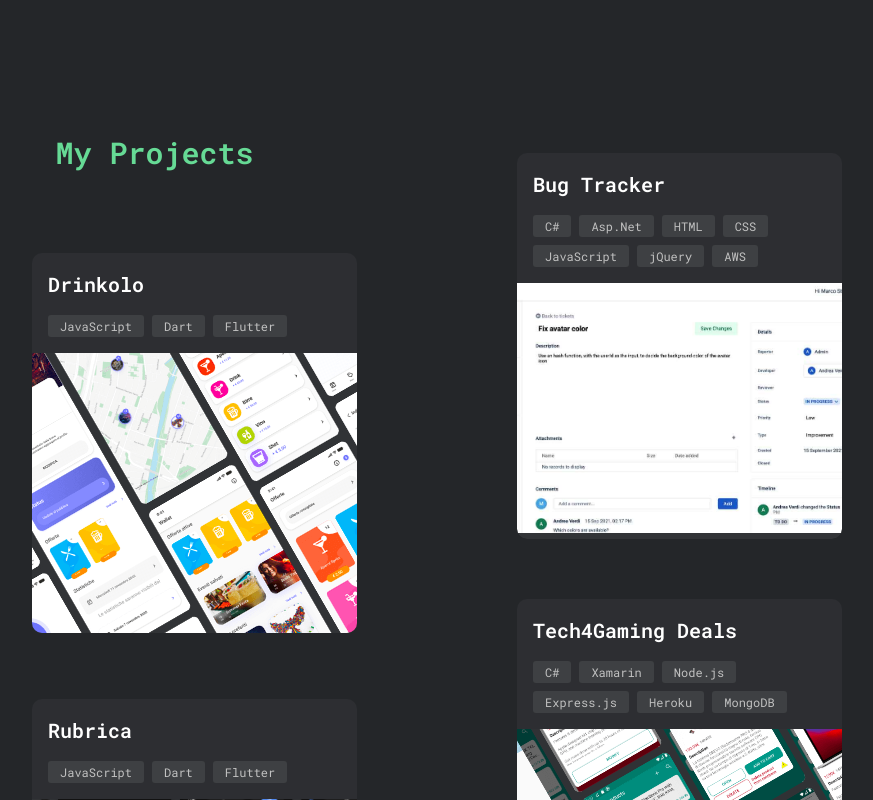
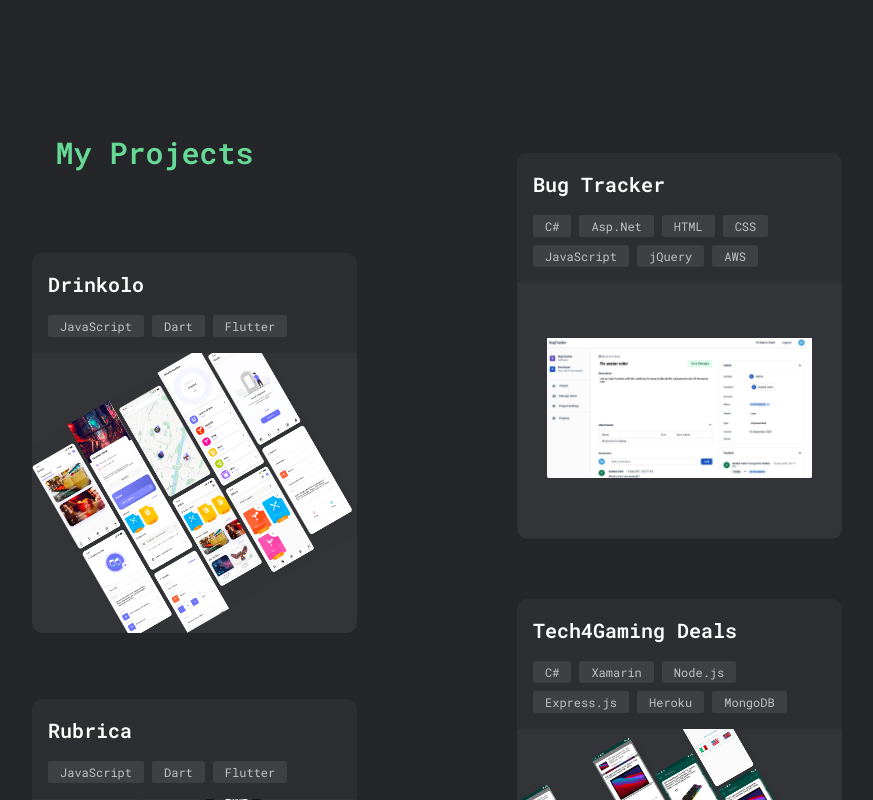
Before and after one commit to StariMarco/Portfolio, a React (Create React App) app: page / in a window 1280 px wide. Shown: the part 2040-2840 px from the top of the page, without its empty margins (203-1076 px from the left). Built offline with nearby package versions, Linux system fonts and the light colour scheme.

Commit message:
Readme update

```diff
--- a/src/components/projectCards/projectCard.js
+++ b/src/components/projectCards/projectCard.js
@@ -51,7 +51,6 @@ const ProjectCard = ({project}) => {
               className="hero__image"
               src={`assets/mockups/${image}.${imageType}`}
               alt="The cover image of the project"
-              className="project-picture"
               style={imageStile}
             />
           </picture>
--- a/src/markdowns/BugTracker.md
+++ b/src/markdowns/BugTracker.md
@@ -20,10 +20,6 @@ By Marco Stari
 - JavaScript
 - jQuery
 - Amazon Web Services (Elastic Beanstalk, EC2, RDS, S3, Route53 )
-
-## How to use it
-
-You can try it out by navigating to https://marcostari-bugtracker.ml/ and registering with a new account or using the guest account.
 
 ## Description
 
```
